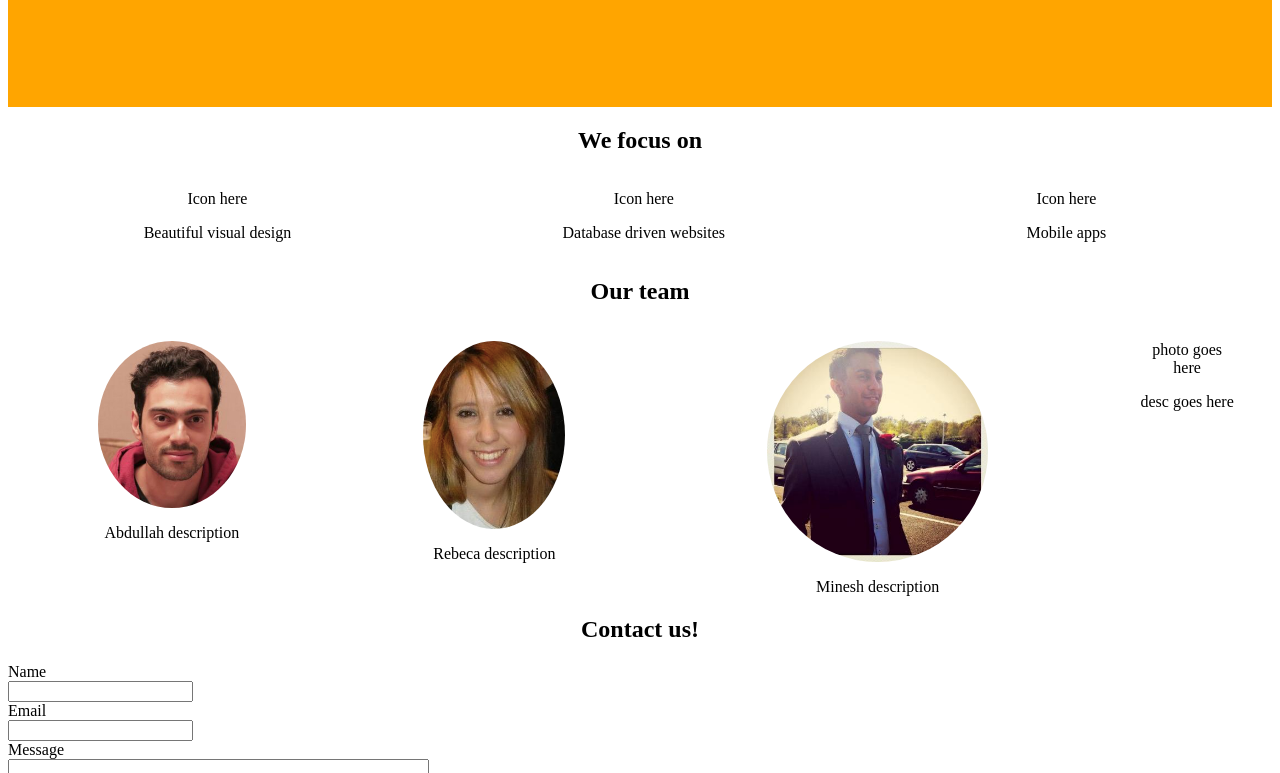
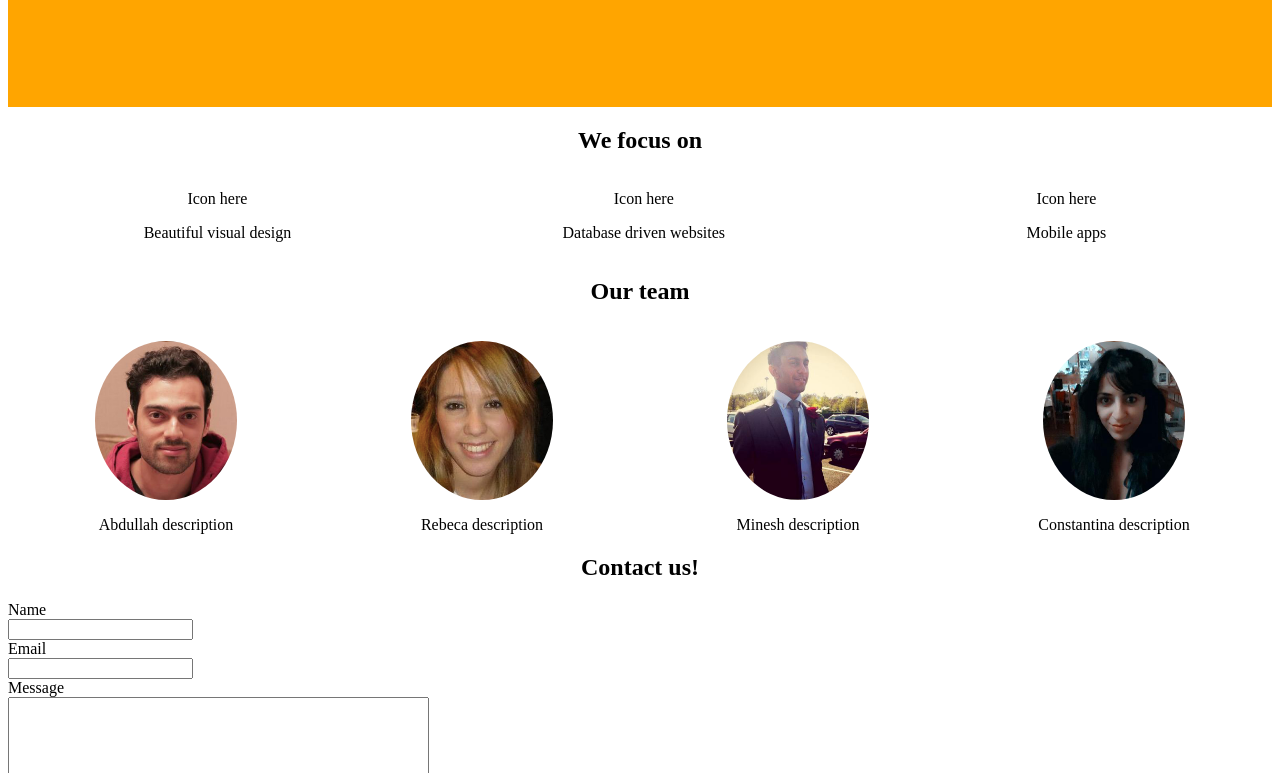
Before and after one commit to FAC-11/team-atoms, a plain HTML site: page index.html in a window 1280 px wide. Shown: the part 327-1100 px from the top of the page. Drawn offline with Linux system fonts and the light colour scheme.

Commit message:
Added all images

```diff
--- a/index.html
+++ b/index.html
@@ -54,20 +54,20 @@
       <h1 id="team-title">Our team</h1>
       <div id="team-container">
       <div class="team-member">
-        <figure><img src="img/abdullah.jpg" alt="Photo of Abdullah"></figure>
+        <figure><img src="img/AC.png" alt="Photo of Abdullah"></figure>
         <figcaption>Abdullah description</figcaption>
       </div>
       <div class="team-member">
-        <figure><img src="img/rebecacalvoquintero.jpg" alt="Photo of Rebeca"></figure>
+        <figure><img src="img/rebecca.png" alt="Photo of Rebeca"></figure>
         <figcaption>Rebeca description</figcaption>
       </div>
       <div class="team-member">
-        <figure><img src="img/minesh.jpg" alt="Photo of Minesh"></figure>
+        <figure><img src="img/ms.png" alt="Photo of Minesh"></figure>
         <figcaption>Minesh description</figcaption>
       </div>
       <div class="team-member">
-        <figure>photo goes here</figure>
-        <figcaption>desc goes here</figcaption>
+        <figure><img src="img/constantina.png" alt="Photo of Constantina"></figure>
+        <figcaption>Constantina description</figcaption>
       </div>
       </div>
     </section>
```
Also changed, not shown: img/AC.png (added), img/atoms.png (added), img/constantina.png (added), img/ms.png (added), img/rebecca.png (added).
